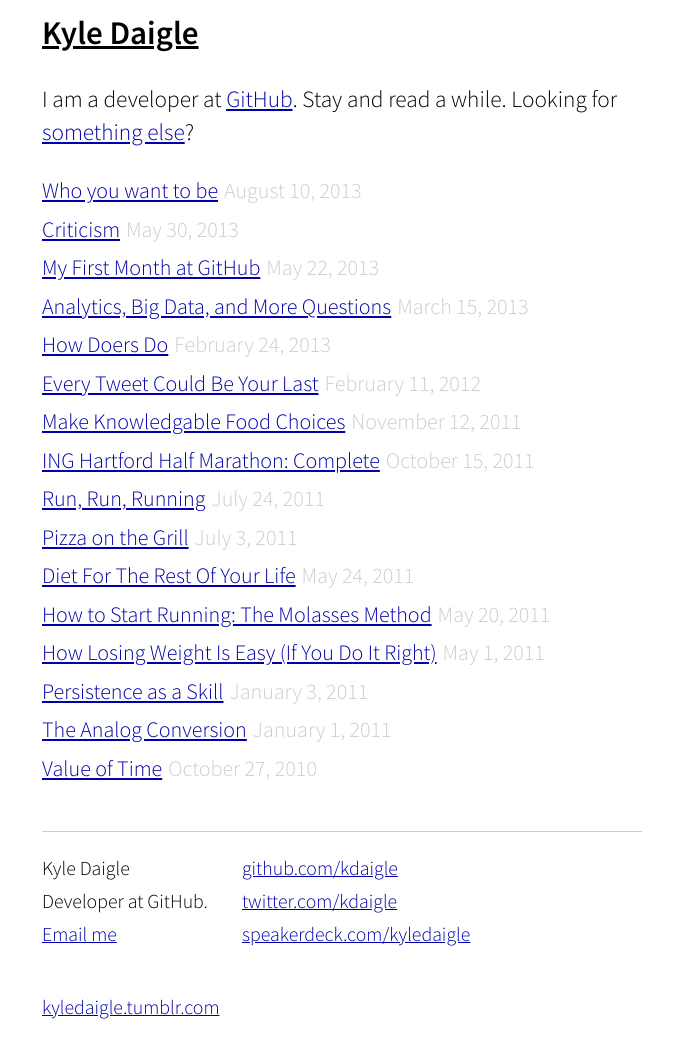
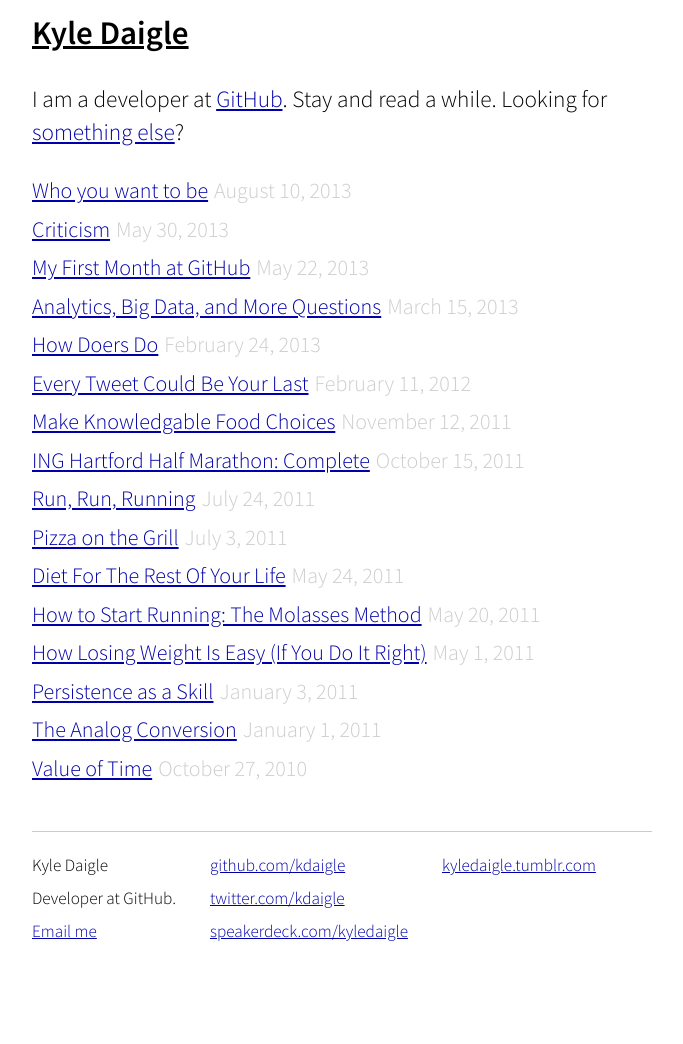
Before and after one commit to kdaigle/kdaigle.github.io, a Jekyll site: the page built from index.html, in a window 1280 px wide. Shown: the whole page, without its empty margins (298-981 px from the left). Built offline with Jekyll 4.4.1, drawn with Linux system fonts in a browser that asks for light colours; after the commit the page ends 966 px from its top, so only the background shows below that.

Commit message:
A few CSS tweaks from larger font

```diff
--- a/css/new.css
+++ b/css/new.css
@@ -30,7 +30,7 @@ table {
 /*Custom CSS*/
 
 div.container {
-  width: 600px;
+  width: 620px;
   margin: 0px auto;
   padding: 0 24px 24px;
 }
@@ -79,7 +79,7 @@ ul.posts li span.date {
 }
 
 div.footer {
-  font-size: 90%;
+  font-size: 78%;
 }
 
 div.footer hr {
```
